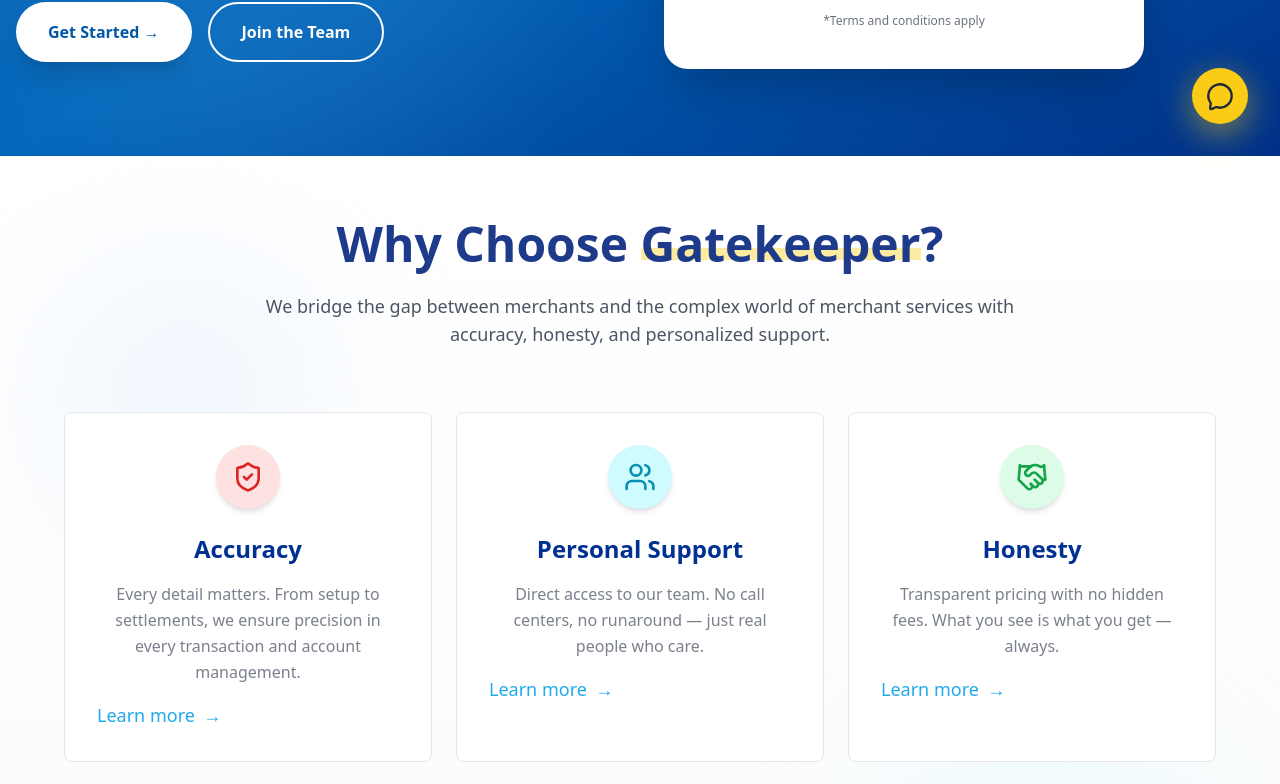
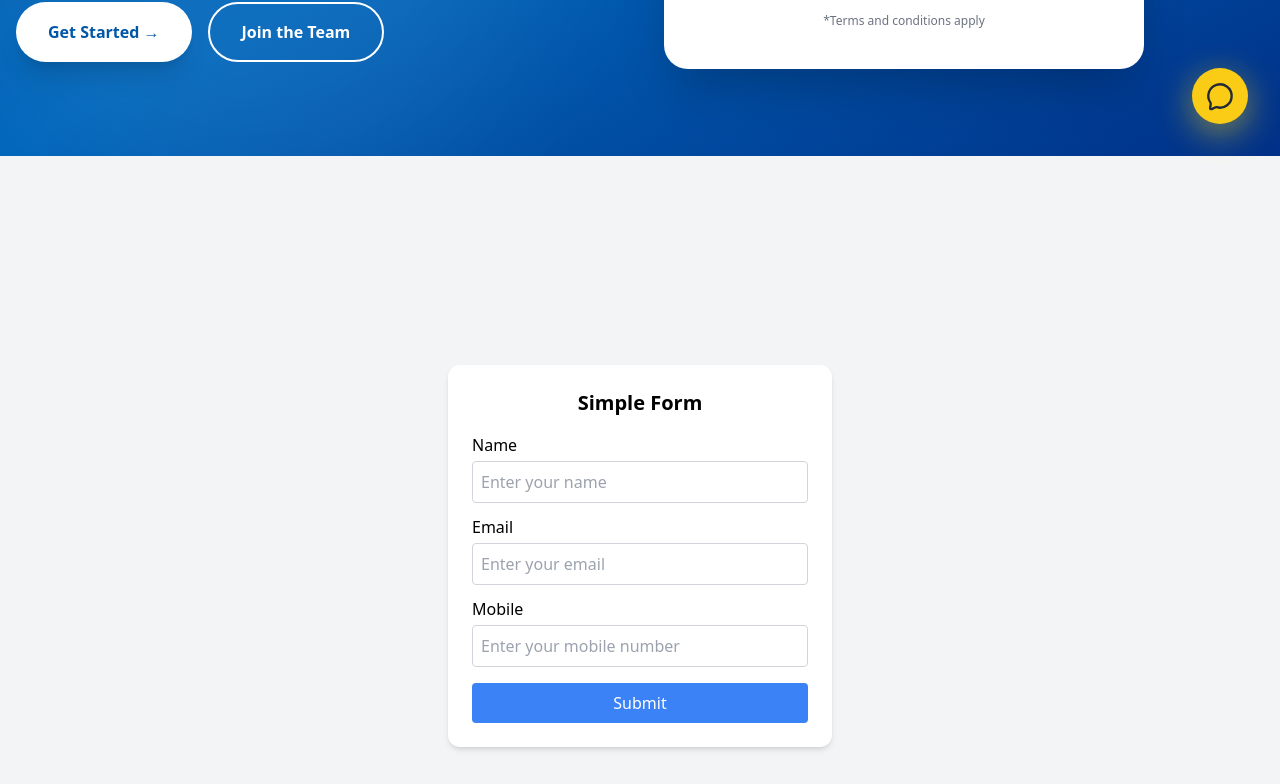
Before and after one commit to opar2043/Gatekeeper-client, a React (Vite) app: page / in a window 1280 px wide. Shown: the part 644-1428 px from the top of the page. Built offline with nearby package versions, Linux system fonts and the light colour scheme.

Commit message:
form data added

```diff
--- a/src/Components/Forms/AgentForm.jsx
+++ b/src/Components/Forms/AgentForm.jsx
@@ -1,11 +1,8 @@
 import { useState } from "react";
 import { motion, AnimatePresence } from "framer-motion";
 import { HiOutlineDocumentText } from "react-icons/hi";
-import { IoChatbubbleEllipsesOutline } from "react-icons/io5";
-
 const AgentForm = () => {
   const [activeTab, setActiveTab] = useState("merchant");
-
   const headerVariants = {
     hidden: { opacity: 0, y: -30 },
     visible: {
@@ -17,7 +14,6 @@
       }
     }
   };
-
   const tabVariants = {
     hidden: { opacity: 0, scale: 0.8 },
     visible: {
@@ -49,12 +45,189 @@
     }
   };
 
+//  async function handleSubmit(e) {
+//     e.preventDefault();
+//     const frm = e.target;
 
-  function handleSubmit(){
-    // Placeholder for form submission logic
+//     // Conditional logic
+//     if (activeTab === "merchant") {
+//       const business = frm.business.value;
+//       const diffrent_business = frm.diffrent_business.value;
+//       const city = frm.city.value;
+//       const mobile = frm.mobile.value;
+//       const gmail = frm.gmail.value;
+//       const taxId = frm.taxId.value;
+
+//       const merchantData = {
+//         business,
+//         diffrent_business,
+//         city,
+//         mobile,
+//         gmail,
+//         taxId,
+//         type: "merchant",
+//       };
+
+//       console.log("Merchant Data:", merchantData);
+//       // 👉 You can now send to Google Sheets API here using fetch()
+//     }
+
+//     else if (activeTab === "agent") {
+//       const fristname = frm.fristname.value;
+//       const lastname = frm.lastname.value;
+//       const email = frm.email.value;
+//       const phone = frm.phone.value;
+//       const city = frm.city.value;
+//       const state = frm.state.value;
+//       const description = frm.description.value;
+//       const exprience = frm.exprience.value;
+
+//       const agentData = {
+//         fristname,
+//         lastname,
+//         email,
+//         phone,
+//         city,
+//         state,
+//         description,
+//         exprience,
+//         type: "agent",
+//       };
+
+//       console.log("Agent Data:", agentData);
+
+//       // 👉 Send to Google Sheets API here
+//     }
 
 
+
+//     const res = await fetch('https://v1.nocodeapi.com/opar2043/google_sheets/reTOfqBOpGydPNBD?tabId=Sheet1',{
+//       method:'POST',
+//       headers:{
+//         'Content-Type':'application/json'
+//       },
+//       body:JSON.stringify({
+//         data:[
+//           activeTab === "merchant" ? [
+//             frm.business.value,
+//             frm.diffrent_business.value, ]
+//     })
+
+
+//     // frm.reset(); // optional - uncomment to clear form after submit
+//   }
+
+
+async function handleSubmit(e) {
+  e.preventDefault();
+  const frm = e.target;
+
+  // Merchant
+  if (activeTab === "merchant") {
+    const business = frm.business.value;
+    const diffrent_business = frm.diffrent_business.value;
+    const city = frm.city.value;
+    const mobile = frm.mobile.value;
+    const gmail = frm.gmail.value;
+    const taxId = frm.taxId.value;
+
+    const merchantData = {
+      business,
+      diffrent_business,
+      city,
+      mobile,
+      gmail,
+      taxId,
+      type: "merchant",
+    };
+    console.log("Merchant Data:", merchantData);
+
+    // ✅ Send to Google Sheet via NoCodeAPI
+    const res = await fetch(
+      "https://v1.nocodeapi.com/opar2043/google_sheets/reTOfqBOpGydPNBD?tabId=Sheet1",
+      {
+        method: "POST",
+        headers: {
+          "Content-Type": "application/json",
+        },
+        body: JSON.stringify({
+          data: [
+            [
+              business,
+              diffrent_business,
+              city,
+              mobile,
+              gmail,
+              taxId,
+              "Merchant",
+            ],
+          ],
+        }),
+      }
+    );
+
+    const json = await res.json();
+    console.log("✅ Merchant submitted:", json);
+    // alert("Merchant data added successfully!");
   }
+
+  // Agent
+  else if (activeTab === "agent") {
+    const fristname = frm.fristname.value;
+    const lastname = frm.lastname.value;
+    const email = frm.email.value;
+    const phone = frm.phone.value;
+    const city = frm.city.value;
+    const state = frm.state.value;
+    const description = frm.description.value;
+    const exprience = frm.exprience.value;
+
+    const agentData = {
+      fristname,
+      lastname,
+      email,
+      phone,
+      city,
+      state,
+      description,
+      exprience,
+      type: "agent",
+    };
+    console.log("Agent Data:", agentData);
+
+    // ✅ Send to Google Sheet via NoCodeAPI
+    const res = await fetch(
+      "https://v1.nocodeapi.com/opar2043/google_sheets/reTOfqBOpGydPNBD?tabId=Sheet1",
+      {
+        method: "POST",
+        headers: {
+          "Content-Type": "application/json",
+        },
+        body: JSON.stringify({
+          data: [
+            [
+              fristname,
+              lastname,
+              email,
+              phone,
+              city,
+              state,
+              description,
+              exprience,
+              "Agent",
+            ],
+          ],
+        }),
+      }
+    );
+
+    const json = await res.json();
+    console.log("✅ Agent submitted:", json);
+    alert("Agent data added successfully!");
+  }
+
+  frm.reset();
+}
 
 
   return (
@@ -126,7 +299,8 @@
         <AnimatePresence mode="wait">
           {/* ================== Merchant Form ================== */}
           {activeTab === "merchant" && (
-            <motion.div
+            <motion.form
+              onSubmit={handleSubmit}
               key="merchant"
               variants={formVariants}
               initial="hidden"
@@ -152,6 +326,7 @@
                     type="text"
                     name="business"
                     placeholder="Enter your business name"
+                    required
                     className="w-full px-4 py-3 border border-gray-300 rounded-lg focus:ring-2 focus:ring-blue-500 focus:outline-none"
                   />
                 </motion.div>
@@ -186,6 +361,7 @@
                   type="text"
                   name="city"
                   placeholder="Street address, city, state, zip"
+                  required
                   className="w-full px-4 py-3 border border-gray-300 rounded-lg focus:ring-2 focus:ring-blue-500 focus:outline-none"
                 />
               </motion.div>
@@ -204,6 +380,7 @@
                     type="tel"
                     name="mobile"
                     placeholder="(555) 123-4567"
+                    required
                     className="w-full px-4 py-3 border border-gray-300 rounded-lg focus:ring-2 focus:ring-blue-500 focus:outline-none"
                   />
                 </motion.div>
@@ -219,6 +396,7 @@
                     type="email"
                     name="gmail"
                     placeholder="your@email.com"
+                    required
                     className="w-full px-4 py-3 border border-gray-300 rounded-lg focus:ring-2 focus:ring-blue-500 focus:outline-none"
                   />
                 </motion.div>
@@ -298,17 +476,19 @@
                 transition={{ delay: 0.55 }}
                 whileHover={{ scale: 1.02 }}
                 whileTap={{ scale: 0.98 }}
+                type="submit"
                 className="w-full bg-blue-600 text-white font-semibold py-3 rounded-full hover:bg-blue-700 active:bg-blue-800 transition-colors shadow-md"
               >
                 Submit Application
               </motion.button>
-            </motion.div>
+            </motion.form>
           )}
 
           {/* ================== Agent Form ================== */}
           {activeTab === "agent" && (
-            <motion.div
+            <motion.form
               key="agent"
+              onSubmit={handleSubmit}
               variants={formVariants}
               initial="hidden"
               animate="visible"
@@ -333,6 +513,7 @@
                     type="text"
                     name="fristname"
                     placeholder="Enter your first name"
+                    required
                     className="w-full px-4 py-3 border border-gray-300 rounded-lg focus:ring-2 focus:ring-blue-500 focus:outline-none"
                   />
                 </motion.div>
@@ -348,6 +529,7 @@
                     type="text"
                     name="lastname"
                     placeholder="Enter your last name"
+                    required
                     className="w-full px-4 py-3 border border-gray-300 rounded-lg focus:ring-2 focus:ring-blue-500 focus:outline-none"
                   />
                 </motion.div>
@@ -367,6 +549,7 @@
                     type="email"
                     name="email"
                     placeholder="your@email.com"
+                    required
                     className="w-full px-4 py-3 border border-gray-300 rounded-lg focus:ring-2 focus:ring-blue-500 focus:outline-none"
                   />
                 </motion.div>
@@ -382,6 +565,7 @@
                     type="text"
                     name="phone"
                     placeholder="(555) 123-4567"
+                    required
                     className="w-full px-4 py-3 border border-gray-300 rounded-lg focus:ring-2 focus:ring-blue-500 focus:outline-none"
                   />
                 </motion.div>
@@ -401,6 +585,7 @@
                     type="text"
                     name="city"
                     placeholder="Enter your city"
+                    required
                     className="w-full px-4 py-3 border border-gray-300 rounded-lg focus:ring-2 focus:ring-blue-500 focus:outline-none"
                   />
                 </motion.div>
@@ -416,6 +601,7 @@
                     type="text"
                     name="state"
                     placeholder="Enter your state"
+                    required
                     className="w-full px-4 py-3 border border-gray-300 rounded-lg focus:ring-2 focus:ring-blue-500 focus:outline-none"
                   />
                 </motion.div>
@@ -436,6 +622,7 @@
                   rows={4}
                   name="description"
                   placeholder="Share your motivation..."
+                  required
                   className="w-full px-4 py-3 border border-gray-300 rounded-lg focus:ring-2 focus:ring-blue-500 focus:outline-none"
                 ></textarea>
               </motion.div>
@@ -489,11 +676,12 @@
                 transition={{ delay: 0.55 }}
                 whileHover={{ scale: 1.02 }}
                 whileTap={{ scale: 0.98 }}
+                type="submit"
                 className="w-full bg-[#0070BA] text-white font-semibold py-3 rounded-full hover:bg-[#0438a8] active:bg-blue-800 transition-colors shadow-md duration-200"
               >
                 Submit Application
               </motion.button>
-            </motion.div>
+            </motion.form>
           )}
         </AnimatePresence>
       </div>
--- /dev/null
+++ b/src/Components/Forms/Demo.jsx
@@ -0,0 +1,125 @@
+import React, { useState } from "react";
+
+const Demo = () => {
+// https://script.google.com/macros/s/AKfycbwEn34mGBpqdjtY4xNT2rmXHGTSPzrynrPvsPJgFhLPCeDj9sthYlDtfyRsnH5Vrw850A/exec
+  const [formData, setFormData] = useState({
+    name: "",
+    email: "",
+    mobile: "",
+  });
+
+  const handleChange = (e) => {
+    const { name, value } = e.target;
+    setFormData({ ...formData, [name]: value });
+  };
+
+//   const handleSubmit = (e) => {
+//     e.preventDefault();
+//     const Name = e.target.name.value;
+//     const Email = e.target.email.value;
+//     const mobile = e.target.mobile.value;
+
+//     const data = {
+//         Name,
+//         Email,
+//         mobile
+//     }
+
+
+//         const res = await fetch(
+//       "https://script.google.com/macros/s/AKfycbwEn34mGBpqdjtY4xNT2rmXHGTSPzrynrPvsPJgFhLPCeDj9sthYlDtfyRsnH5Vrw850A/exec",
+//       {
+//         method: "POST",
+//         headers: {
+//           "Content-Type": "application/json",
+//         },
+//         body: JSON.stringify({
+//           data: [
+//             [
+//                data
+//             ],
+//           ],
+//         }),
+//       }
+//     );
+
+//     console.log("Form Data:",data );
+//   };
+
+
+
+  const handleSubmit = (e)=>{
+    e.preventDefault()
+    const url = "https://script.google.com/macros/s/AKfycbwEn34mGBpqdjtY4xNT2rmXHGTSPzrynrPvsPJgFhLPCeDj9sthYlDtfyRsnH5Vrw850A/exec"
+    fetch(url,{
+      method:"POST",
+      headers: { "Content-Type": "application/x-www-form-urlencoded" },
+      body:(`Name=${e.target.name.value}&Email=${e.target.email.value}&mobile=${e.target.mobile.value}`)
+    // body: (`name=${e.target.name.value}&email=${e.target.email.value}&mobile=${e.target.mobile.value}`)
+
+    }).then(res=>res.text()).then(data=>{
+      alert(data)
+    }).catch(error=>console.log(error))
+  }
+
+
+
+  return (
+    <div className="min-h-screen flex items-center justify-center bg-gray-100">
+      <form
+        onSubmit={handleSubmit}
+        className="bg-white p-6 rounded-xl shadow-md w-full max-w-sm"
+      >
+        <h2 className="text-xl font-semibold mb-4 text-center">Simple Form</h2>
+
+        <div className="mb-3">
+          <label className="block mb-1 font-medium">Name</label>
+          <input
+            type="text"
+            name="name"
+            value={formData.name}
+            onChange={handleChange}
+            className="w-full border border-gray-300 p-2 rounded"
+            placeholder="Enter your name"
+            required
+          />
+        </div>
+
+        <div className="mb-3">
+          <label className="block mb-1 font-medium">Email</label>
+          <input
+            type="email"
+            name="email"
+            value={formData.email}
+            onChange={handleChange}
+            className="w-full border border-gray-300 p-2 rounded"
+            placeholder="Enter your email"
+            required
+          />
+        </div>
+
+        <div className="mb-4">
+          <label className="block mb-1 font-medium">Mobile</label>
+          <input
+            type="tel"
+            name="mobile"
+            value={formData.mobile}
+            onChange={handleChange}
+            className="w-full border border-gray-300 p-2 rounded"
+            placeholder="Enter your mobile number"
+            required
+          />
+        </div>
+
+        <button
+          type="submit"
+          className="w-full bg-blue-500 text-white py-2 rounded hover:bg-blue-600"
+        >
+          Submit
+        </button>
+      </form>
+    </div>
+  );
+};
+
+export default Demo;
--- a/src/Components/LandingFull/LandingFull.jsx
+++ b/src/Components/LandingFull/LandingFull.jsx
@@ -165,7 +165,7 @@
             whileHover={{ y: -6 }}
             className="rounded-2xl shadow-lg overflow-hidden bg-white transition-transform duration-300"
           >
-            <div className="bg-gradient-to-br from-[#0057A6] to-[#2338c2] text-white text-center py-8 px-6">
+            <div className="bg-[#0061B4]  text-white text-center py-8 px-6">
               <div className="flex flex-col items-center">
                 <div className="w-14 h-14 bg-white/10 rounded-md flex items-center justify-center mb-4">
                   {c.icon}
--- a/src/Components/Root/Home.jsx
+++ b/src/Components/Root/Home.jsx
@@ -5,11 +5,13 @@
 import GetStartedSection from '../GetStartedSection/GetStartedSection'
 import AgentForm from '../Forms/AgentForm'
 import ContactInfo from '../ContactInfo/ContactInfo'
+import Demo from '../Forms/Demo'
 
 const Home = () => {
   return (
     <div>
       <Banner></Banner>
+      <Demo></Demo>
       <Choose></Choose>
       <LandingFull></LandingFull>
       <JoinGatekeeper></JoinGatekeeper>
```
